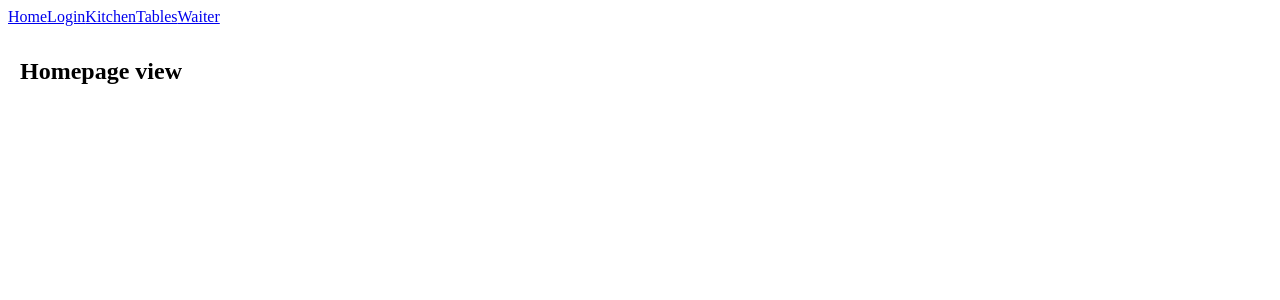
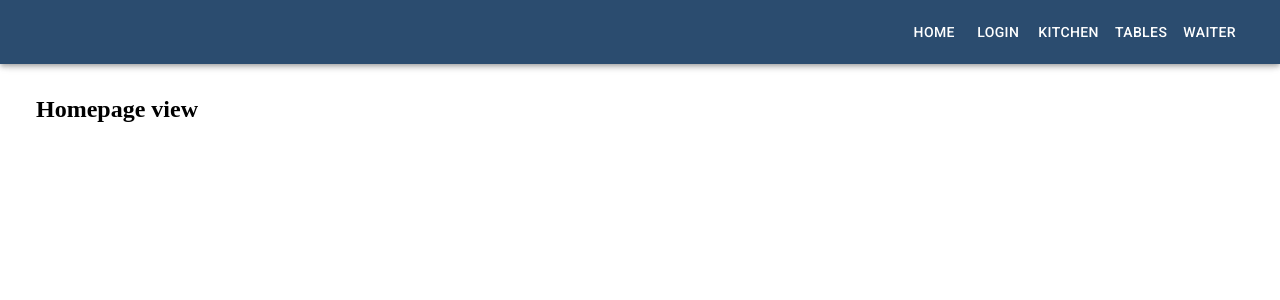
Before and after one commit to cptTimon/pizzeria-portal, a React (Create React App) app: page / in a window 1280 px wide. Shown: the top 300 px of the page. Built offline with nearby package versions, Linux system fonts and the light colour scheme.

Commit message:
Add Material Design

```diff
--- a/package.json
+++ b/package.json
@@ -40,6 +40,8 @@
     ]
   },
   "dependencies": {
+    "@material-ui/core": "^4.11.3",
+    "@material-ui/icons": "^4.11.2",
     "@testing-library/jest-dom": "^5.11.4",
     "@testing-library/react": "^11.1.0",
     "@testing-library/user-event": "^12.1.10",
--- a/public/index.html
+++ b/public/index.html
@@ -25,6 +25,7 @@
       Learn how to configure a non-root public URL by running `npm run build`.
     -->
     <title>React App</title>
+    <link rel="stylesheet" href="https://fonts.googleapis.com/css?family=Roboto:300,400,500,700&display=swap" />
   </head>
   <body>
     <noscript>You need to enable JavaScript to run this app.</noscript>
--- a/src/components/layout/MainLayout/MainLayout.js
+++ b/src/components/layout/MainLayout/MainLayout.js
@@ -1,11 +1,23 @@
 import React from 'react';
 import PropTypes from 'prop-types';
 import PageNav from '../PageNav/PageNav';
+import AppBar from '@material-ui/core/AppBar';
+import Toolbar from '@material-ui/core/Toolbar';
+import Container from '@material-ui/core/Container';
 
 const MainLayout = ({children}) => (
   <div>
-    <PageNav />
-    {children}
+    <AppBar>
+      <Container maxWidth='lg'>
+        <Toolbar disableGutters>
+          <PageNav />
+        </Toolbar>
+      </Container>
+    </AppBar>
+    <Container maxWidth='lg'>
+      <Toolbar />
+      {children}
+    </Container>
   </div>
 );
 
--- a/src/components/layout/PageNav/PageNav.js
+++ b/src/components/layout/PageNav/PageNav.js
@@ -1,13 +1,16 @@
 import React from 'react';
 import { NavLink } from 'react-router-dom';
+import Button from '@material-ui/core/Button';
+import styles from './PageNav.module.scss';
+
 
 const PageNav = () => (
-  <nav>
-    <NavLink exact to={`${process.env.PUBLIC_URL}/`} activeClassName='active'>Home</NavLink>
-    <NavLink to={`${process.env.PUBLIC_URL}/login`} activeClassName='active'>Login</NavLink>
-    <NavLink to={`${process.env.PUBLIC_URL}/kitchen`} activeClassName='active'>Kitchen</NavLink>
-    <NavLink to={`${process.env.PUBLIC_URL}/tables`} activeClassName='active'>Tables</NavLink>
-    <NavLink to={`${process.env.PUBLIC_URL}/waiter`} activeClassName='active'>Waiter</NavLink>
+  <nav className={styles.component}>
+    <Button className={styles.link} component={NavLink} exact to={`${process.env.PUBLIC_URL}/`} activeClassName='active'>Home</Button>
+    <Button className={styles.link} component={NavLink} to={`${process.env.PUBLIC_URL}/login`} activeClassName='active'>Login</Button>
+    <Button className={styles.link} component={NavLink} to={`${process.env.PUBLIC_URL}/kitchen`} activeClassName='active'>Kitchen</Button>
+    <Button className={styles.link} component={NavLink} to={`${process.env.PUBLIC_URL}/tables`} activeClassName='active'>Tables</Button>
+    <Button className={styles.link} component={NavLink} to={`${process.env.PUBLIC_URL}/waiter`} activeClassName='active'>Waiter</Button>
   </nav>
 );
 
--- /dev/null
+++ b/src/components/layout/PageNav/PageNav.module.scss
@@ -0,0 +1,10 @@
+@import '../../../styles/settings.scss';
+
+.component {
+  padding: $base-size;
+  margin-left: auto;
+}
+
+.link {
+  color: inherit;
+}
--- a/src/components/views/Tables/Tables.js
+++ b/src/components/views/Tables/Tables.js
@@ -5,9 +5,9 @@ import { Link } from 'react-router-dom';
 const Tables = () => (
   <div className={styles.component}>
     <h2> Tables view </h2>
-    <Link to={`${process.env.PUBLIC_URL}/tables/booking/:1`}>Table Booking ID</Link>
+    <Link to={`${process.env.PUBLIC_URL}/tables/booking/1`}>Table Booking ID</Link>
     <Link to={`${process.env.PUBLIC_URL}/tables/booking/new`}>Table Booking NEW</Link>
-    <Link to={`${process.env.PUBLIC_URL}/tables/events/:1`}>Table Events ID</Link>
+    <Link to={`${process.env.PUBLIC_URL}/tables/events/1`}>Table Events ID</Link>
     <Link to={`${process.env.PUBLIC_URL}/tables/events/new`}>Table Events new</Link>
   </div>
 );
--- a/src/components/views/Waiter/Waiter.js
+++ b/src/components/views/Waiter/Waiter.js
@@ -6,7 +6,7 @@ const Waiter = () => (
   <div className={styles.component}>
     <h2> Waiter view </h2>
     <Link to={`${process.env.PUBLIC_URL}/waiter/order/new`}>Waiter Order new</Link>
-    <Link to={`${process.env.PUBLIC_URL}/waiter/order/:1`}>Waiter Order Id</Link>
+    <Link to={`${process.env.PUBLIC_URL}/waiter/order/1`}>Waiter Order Id</Link>
   </div>
 );
 
--- a/src/index.js
+++ b/src/index.js
@@ -2,6 +2,7 @@ import React from 'react';
 import ReactDOM from 'react-dom';
 import App from './App';
 import reportWebVitals from './reportWebVitals';
+import './styles/global.scss';
 
 ReactDOM.render(
   <React.StrictMode>
--- a/src/styles/global.scss
+++ b/src/styles/global.scss
@@ -0,0 +1,5 @@
+@import "normalize.scss";
+
+*, *::before, *::after {
+  box-sizing: border-box;
+}
--- /dev/null
+++ b/src/styles/normalize.scss
@@ -0,0 +1,349 @@
+/*! normalize.css v8.0.1 | MIT License | github.com/necolas/normalize.css */
+
+/* Document
+   ========================================================================== */
+
+/**
+ * 1. Correct the line height in all browsers.
+ * 2. Prevent adjustments of font size after orientation changes in iOS.
+ */
+
+ html {
+  line-height: 1.15; /* 1 */
+  -webkit-text-size-adjust: 100%; /* 2 */
+}
+
+/* Sections
+   ========================================================================== */
+
+/**
+ * Remove the margin in all browsers.
+ */
+
+body {
+  margin: 0;
+}
+
+/**
+ * Render the `main` element consistently in IE.
+ */
+
+main {
+  display: block;
+}
+
+/**
+ * Correct the font size and margin on `h1` elements within `section` and
+ * `article` contexts in Chrome, Firefox, and Safari.
+ */
+
+h1 {
+  font-size: 2em;
+  margin: 0.67em 0;
+}
+
+/* Grouping content
+   ========================================================================== */
+
+/**
+ * 1. Add the correct box sizing in Firefox.
+ * 2. Show the overflow in Edge and IE.
+ */
+
+hr {
+  box-sizing: content-box; /* 1 */
+  height: 0; /* 1 */
+  overflow: visible; /* 2 */
+}
+
+/**
+ * 1. Correct the inheritance and scaling of font size in all browsers.
+ * 2. Correct the odd `em` font sizing in all browsers.
+ */
+
+pre {
+  font-family: monospace, monospace; /* 1 */
+  font-size: 1em; /* 2 */
+}
+
+/* Text-level semantics
+   ========================================================================== */
+
+/**
+ * Remove the gray background on active links in IE 10.
+ */
+
+a {
+  background-color: transparent;
+}
+
+/**
+ * 1. Remove the bottom border in Chrome 57-
+ * 2. Add the correct text decoration in Chrome, Edge, IE, Opera, and Safari.
+ */
+
+abbr[title] {
+  border-bottom: none; /* 1 */
+  text-decoration: underline; /* 2 */
+  text-decoration: underline dotted; /* 2 */
+}
+
+/**
+ * Add the correct font weight in Chrome, Edge, and Safari.
+ */
+
+b,
+strong {
+  font-weight: bolder;
+}
+
+/**
+ * 1. Correct the inheritance and scaling of font size in all browsers.
+ * 2. Correct the odd `em` font sizing in all browsers.
+ */
+
+code,
+kbd,
+samp {
+  font-family: monospace, monospace; /* 1 */
+  font-size: 1em; /* 2 */
+}
+
+/**
+ * Add the correct font size in all browsers.
+ */
+
+small {
+  font-size: 80%;
+}
+
+/**
+ * Prevent `sub` and `sup` elements from affecting the line height in
+ * all browsers.
+ */
+
+sub,
+sup {
+  font-size: 75%;
+  line-height: 0;
+  position: relative;
+  vertical-align: baseline;
+}
+
+sub {
+  bottom: -0.25em;
+}
+
+sup {
+  top: -0.5em;
+}
+
+/* Embedded content
+   ========================================================================== */
+
+/**
+ * Remove the border on images inside links in IE 10.
+ */
+
+img {
+  border-style: none;
+}
+
+/* Forms
+   ========================================================================== */
+
+/**
+ * 1. Change the font styles in all browsers.
+ * 2. Remove the margin in Firefox and Safari.
+ */
+
+button,
+input,
+optgroup,
+select,
+textarea {
+  font-family: inherit; /* 1 */
+  font-size: 100%; /* 1 */
+  line-height: 1.15; /* 1 */
+  margin: 0; /* 2 */
+}
+
+/**
+ * Show the overflow in IE.
+ * 1. Show the overflow in Edge.
+ */
+
+button,
+input { /* 1 */
+  overflow: visible;
+}
+
+/**
+ * Remove the inheritance of text transform in Edge, Firefox, and IE.
+ * 1. Remove the inheritance of text transform in Firefox.
+ */
+
+button,
+select { /* 1 */
+  text-transform: none;
+}
+
+/**
+ * Correct the inability to style clickable types in iOS and Safari.
+ */
+
+button,
+[type="button"],
+[type="reset"],
+[type="submit"] {
+  -webkit-appearance: button;
+}
+
+/**
+ * Remove the inner border and padding in Firefox.
+ */
+
+button::-moz-focus-inner,
+[type="button"]::-moz-focus-inner,
+[type="reset"]::-moz-focus-inner,
+[type="submit"]::-moz-focus-inner {
+  border-style: none;
+  padding: 0;
+}
+
+/**
+ * Restore the focus styles unset by the previous rule.
+ */
+
+button:-moz-focusring,
+[type="button"]:-moz-focusring,
+[type="reset"]:-moz-focusring,
+[type="submit"]:-moz-focusring {
+  outline: 1px dotted ButtonText;
+}
+
+/**
+ * Correct the padding in Firefox.
+ */
+
+fieldset {
+  padding: 0.35em 0.75em 0.625em;
+}
+
+/**
+ * 1. Correct the text wrapping in Edge and IE.
+ * 2. Correct the color inheritance from `fieldset` elements in IE.
+ * 3. Remove the padding so developers are not caught out when they zero out
+ *    `fieldset` elements in all browsers.
+ */
+
+legend {
+  box-sizing: border-box; /* 1 */
+  color: inherit; /* 2 */
+  display: table; /* 1 */
+  max-width: 100%; /* 1 */
+  padding: 0; /* 3 */
+  white-space: normal; /* 1 */
+}
+
+/**
+ * Add the correct vertical alignment in Chrome, Firefox, and Opera.
+ */
+
+progress {
+  vertical-align: baseline;
+}
+
+/**
+ * Remove the default vertical scrollbar in IE 10+.
+ */
+
+textarea {
+  overflow: auto;
+}
+
+/**
+ * 1. Add the correct box sizing in IE 10.
+ * 2. Remove the padding in IE 10.
+ */
+
+[type="checkbox"],
+[type="radio"] {
+  box-sizing: border-box; /* 1 */
+  padding: 0; /* 2 */
+}
+
+/**
+ * Correct the cursor style of increment and decrement buttons in Chrome.
+ */
+
+[type="number"]::-webkit-inner-spin-button,
+[type="number"]::-webkit-outer-spin-button {
+  height: auto;
+}
+
+/**
+ * 1. Correct the odd appearance in Chrome and Safari.
+ * 2. Correct the outline style in Safari.
+ */
+
+[type="search"] {
+  -webkit-appearance: textfield; /* 1 */
+  outline-offset: -2px; /* 2 */
+}
+
+/**
+ * Remove the inner padding in Chrome and Safari on macOS.
+ */
+
+[type="search"]::-webkit-search-decoration {
+  -webkit-appearance: none;
+}
+
+/**
+ * 1. Correct the inability to style clickable types in iOS and Safari.
+ * 2. Change font properties to `inherit` in Safari.
+ */
+
+::-webkit-file-upload-button {
+  -webkit-appearance: button; /* 1 */
+  font: inherit; /* 2 */
+}
+
+/* Interactive
+   ========================================================================== */
+
+/*
+ * Add the correct display in Edge, IE 10+, and Firefox.
+ */
+
+details {
+  display: block;
+}
+
+/*
+ * Add the correct display in all browsers.
+ */
+
+summary {
+  display: list-item;
+}
+
+/* Misc
+   ========================================================================== */
+
+/**
+ * Add the correct display in IE 10+.
+ */
+
+template {
+  display: none;
+}
+
+/**
+ * Add the correct display in IE 10.
+ */
+
+[hidden] {
+  display: none;
+}
```
Also changed, not shown: src/App.js (+19 -0 lines), 1 other file (tests, documents, lock files or other folders).
